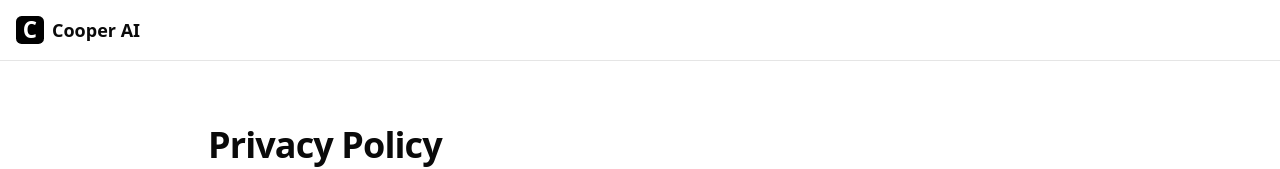
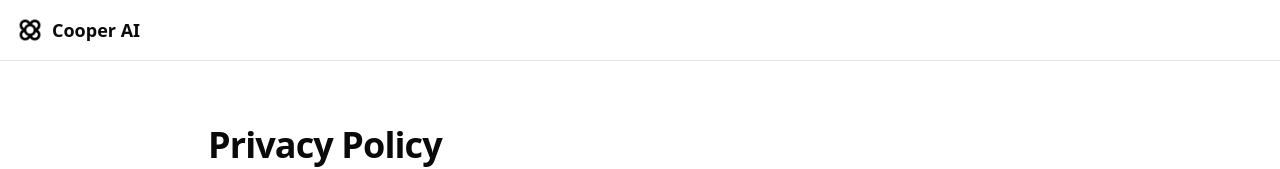
Before and after one commit to cooperai-apps/cooper-website, a Next.js app: page /privacy in a window 1280 px wide. Shown: the top 169 px of the page. Built offline with nearby package versions, Linux system fonts and the light colour scheme.

Commit message:
fix(privacy): update logo to use CooperLogo component

```diff
--- a/app/privacy/page.tsx
+++ b/app/privacy/page.tsx
@@ -1,6 +1,7 @@
 "use client"
 
 import { useEffect } from "react"
+import { CooperLogo } from "@/components/cooper-logo"
 
 export default function PrivacyPage() {
   useEffect(() => {
@@ -12,11 +13,7 @@ export default function PrivacyPage() {
       <header className="sticky top-0 z-50 border-b bg-background/80 backdrop-blur-md transition-all">
         <div className="container mx-auto flex items-center justify-between px-4 py-4">
           <a href="/" className="flex items-center gap-2">
-            <div className="flex h-7 w-7 items-center justify-center rounded-[20%] bg-black">
-              <span className="font-sans font-bold text-white leading-none" style={{ fontSize: "140%" }}>
-                C
-              </span>
-            </div>
+            <CooperLogo className="h-7 w-7" />
             <span className="font-semibold text-lg">Cooper AI</span>
           </a>
         </div>
@@ -348,11 +345,7 @@ export default function PrivacyPage() {
         <div className="container mx-auto px-4">
           <div className="flex flex-col items-center justify-between gap-4 md:flex-row">
             <div className="flex items-center gap-2">
-              <div className="flex h-5 w-5 items-center justify-center rounded-[20%] bg-black">
-                <span className="font-sans font-bold text-white leading-none" style={{ fontSize: "140%" }}>
-                  C
-                </span>
-              </div>
+              <CooperLogo className="h-5 w-5" />
               <span className="font-semibold text-sm">Cooper AI</span>
             </div>
             <p className="text-muted-foreground text-xs">© 2025 Cooper AI</p>
```
